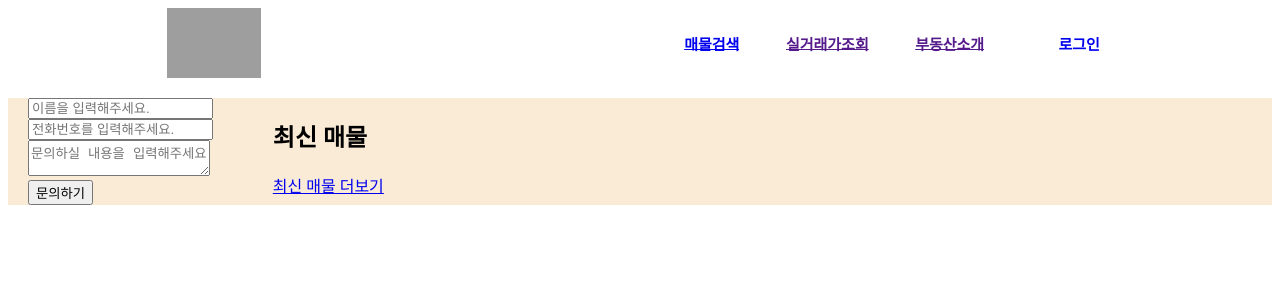
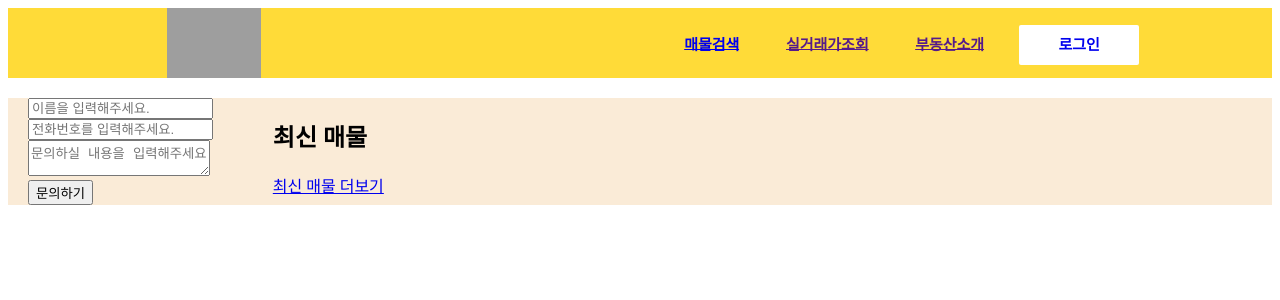
Before and after one commit to soyeonnnb/real-estate-website, a Django app: page / in a window 1280 px wide. Shown: the top 300 px of the page. Run offline with Django 3.2, Linux system fonts and the light colour scheme; data that the repository does not hold is empty; parts of the project's set-up code (start-up, migrations or seed data) failed here and were passed over; some libraries are stand-ins or nearby versions; grey boxes are pictures that could not be loaded.

Commit message:
feat: navbar z-index 설정

```diff
--- a/static/css/components/navbar.css
+++ b/static/css/components/navbar.css
@@ -5,6 +5,7 @@ nav {
     white-space:nowrap;
     font-weight:700;
     font-size:15px;
+    background-color: rgb(255, 219, 56);
 }
 nav>div{
     display: flex;
@@ -82,6 +83,9 @@ nav>div:nth-child(2){
 }
 
 /* navbar-login */
+.navbar-login {
+    z-index:1;
+}
 .navbar-login div {
     margin-top:-40px;
 }
```
